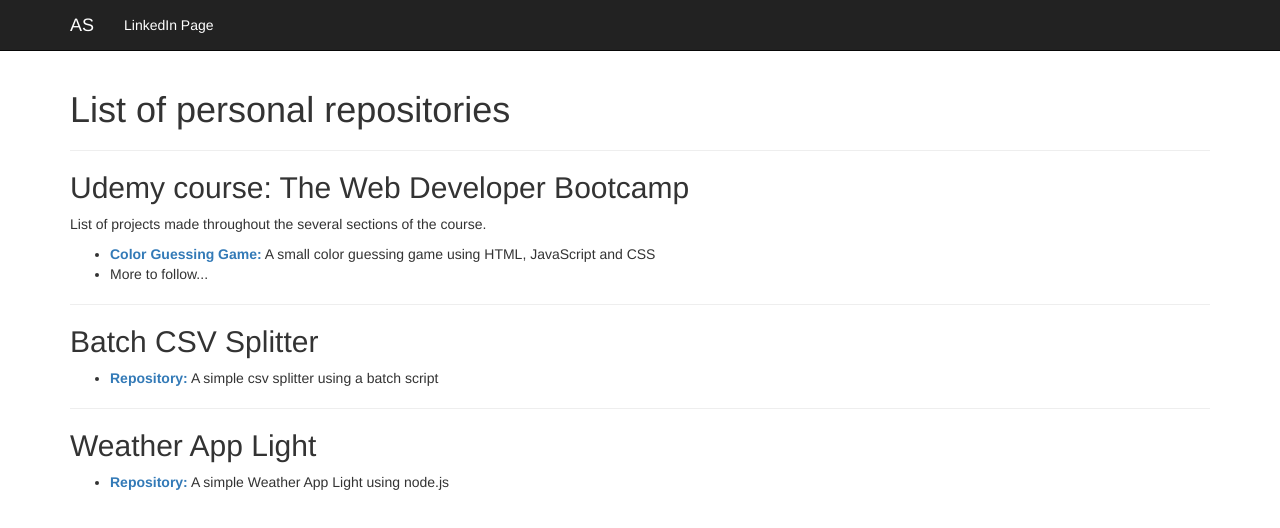
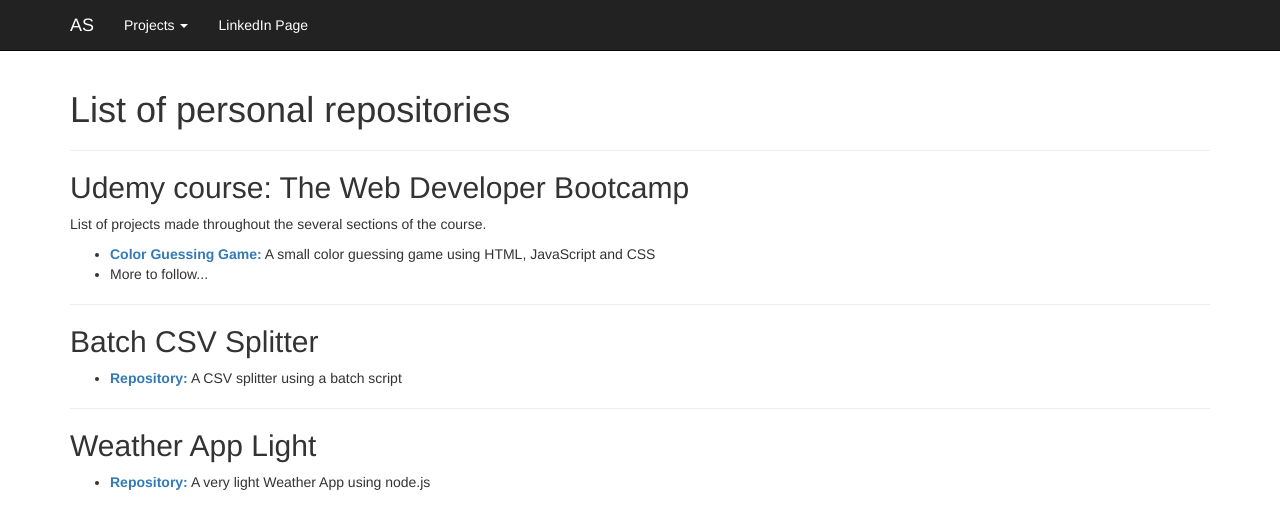
Before and after one commit to alousilva/alousilva.github.io, a plain HTML site: page index.html in a window 1280 px wide. Drawn offline with Linux system fonts and the light colour scheme.

Commit message:
Update index.html

```diff
--- a/index.html
+++ b/index.html
@@ -7,6 +7,7 @@
     <meta name="viewport" content="width=device-width, initial-scale=1">
     <link rel="stylesheet" type="text/css" href="css/bootstrap.min.css">
     <link rel="stylesheet" type="text/css" href="css/styles.css">
+    <link rel="stylesheet" type="text/css" href="https://cdnjs.cloudflare.com/ajax/libs/font-awesome/4.7.0/css/font-awesome.min.css">
     <script src="js/jquery-2.2.4.js"></script>
     <script src="js/bootstrap.min.js"></script>
 </head>
@@ -25,6 +26,14 @@
             </div>
             <div class="collapse navbar-collapse" id="bs-example-navbar-collapse-1">
                 <ul class="nav navbar-nav">
+                    <li class="dropdown">
+                        <a href="#" class="dropdown-toggle" data-toggle="dropdown" role="button" aria-haspopup="true" aria-expanded="false">Projects <span class="caret"></span></a>
+                        <ul class="dropdown-menu">
+                            <li><a href="https://alousilva.github.io/projects/color-guessing/"><i class="fa fa-gamepad" aria-hidden="true"></i> Color Guessing Game</a></li>
+                            <!-- <li role="separator" class="divider"></li>
+                            <li><a href="#">Another link</a></li> -->
+                        </ul>
+                    </li>
                     <li>
                         <a href="https://www.linkedin.com/in/andrelousilva/">LinkedIn Page</a>
                     </li>
@@ -44,12 +53,12 @@
         <hr>
         <h2>Batch CSV Splitter</h2>
         <ul>
-            <li><strong><a href="https://github.com/alousilva/batch-csv-splitter">Repository:</a></strong> A simple csv splitter using a batch script</li>
+            <li><strong><a href="https://github.com/alousilva/batch-csv-splitter">Repository:</a></strong> A CSV splitter using a batch script</li>
         </ul>
         <hr>
         <h2>Weather App Light</h2>
         <ul>
-            <li><strong><a href="https://github.com/alousilva/weather-app-light">Repository:</a></strong> A simple Weather App Light using node.js</li>
+            <li><strong><a href="https://github.com/alousilva/weather-app-light">Repository:</a></strong> A very light Weather App using node.js</li>
         </ul>
     </div>
 </body>
```
